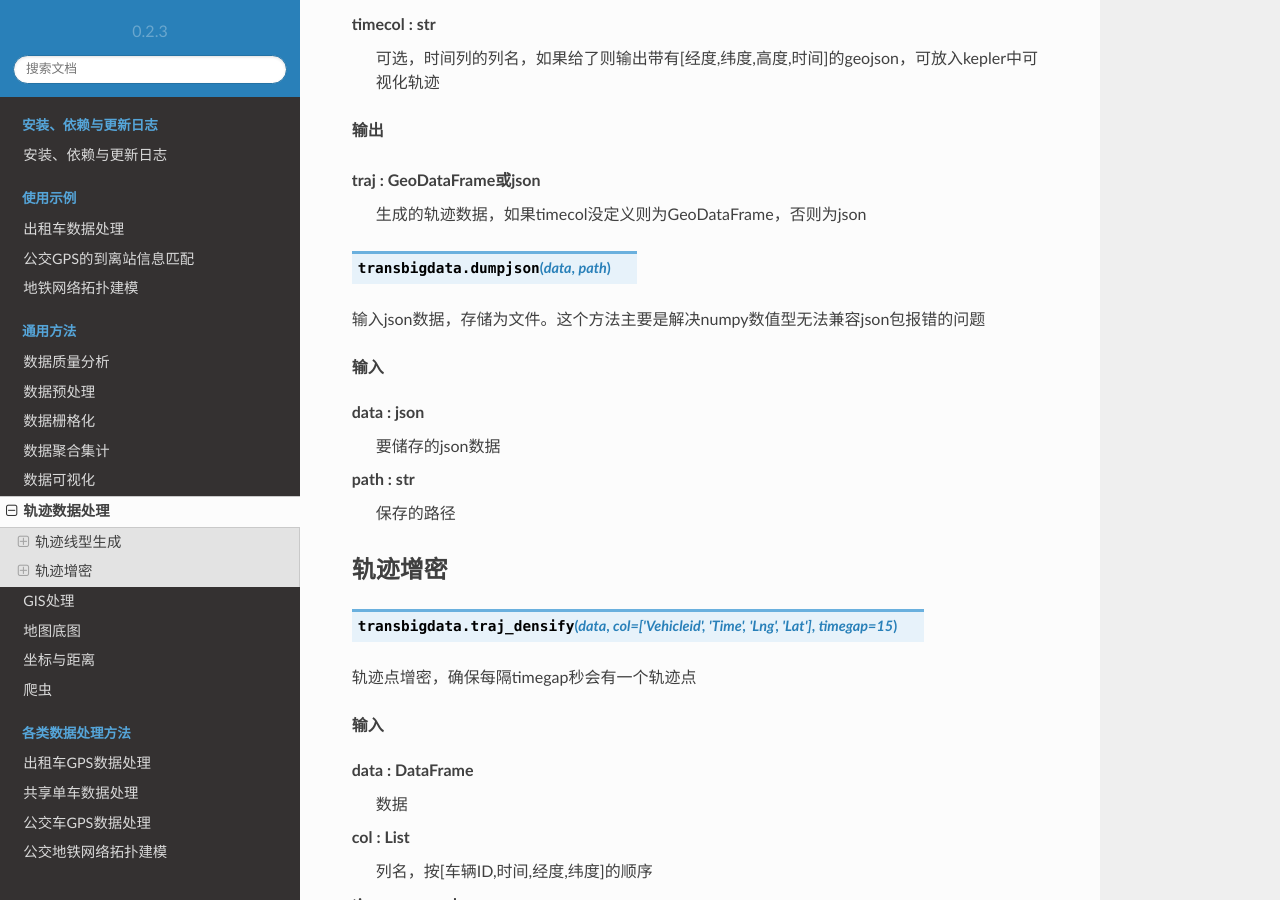
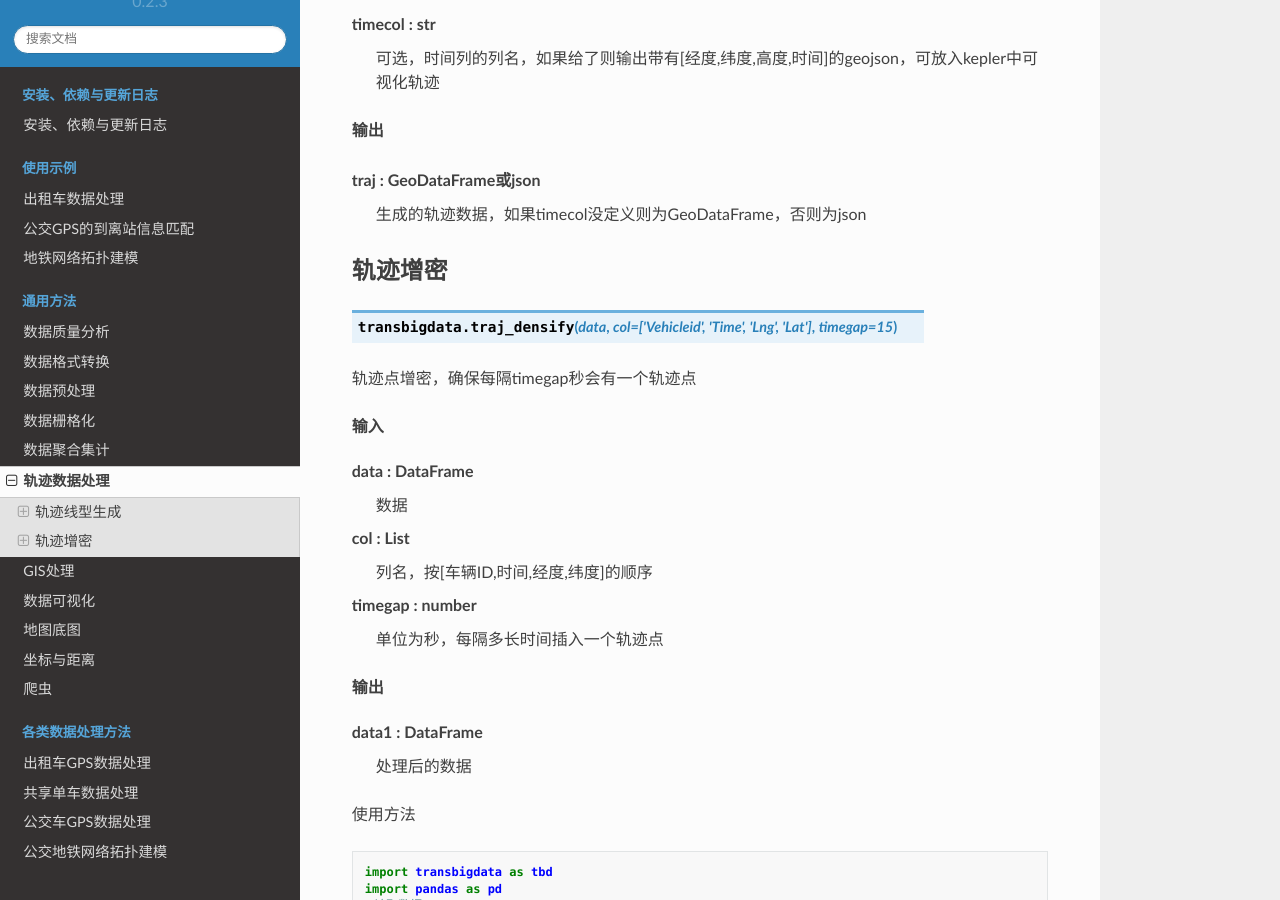
Before and after one commit to ni1o1/transbigdata, a Sphinx documentation site: the page built from docs/source/traj.rst, in a window 1280 px wide and 900 px high, scrolled down 498 px. Built offline with Sphinx 7.4.7 and the Read the Docs theme 2.0.0, drawn with Linux system fonts in a browser that asks for light colours.

Commit message:
update doc

```diff
--- a/docs/source/index.rst
+++ b/docs/source/index.rst
@@ -111,15 +111,17 @@ TransBigData简介
    :maxdepth: 2
 
    quality.rst
+   datamanage.rst
    preprocess.rst
    grids.rst
    odprocess.rst
-   visualization.rst
    traj.rst
    gisprocess.rst
+   visualization.rst
    plot_map.rst
    CoordinatesConverter.rst
    getbusdata.rst
+
 
 各类数据处理方法
 =========================
--- a/docs/source/traj.rst
+++ b/docs/source/traj.rst
@@ -25,17 +25,6 @@ timecol : str
 
 traj : GeoDataFrame或json
     生成的轨迹数据，如果timecol没定义则为GeoDataFrame，否则为json
-
-.. function:: transbigdata.dumpjson(data,path)
-
-输入json数据，存储为文件。这个方法主要是解决numpy数值型无法兼容json包报错的问题
-
-**输入**
-
-data : json
-    要储存的json数据
-path : str
-    保存的路径
 
 
 轨迹增密
```
Also changed, not shown: docs/source/datamanage.rst (added, +26 -0 lines).
